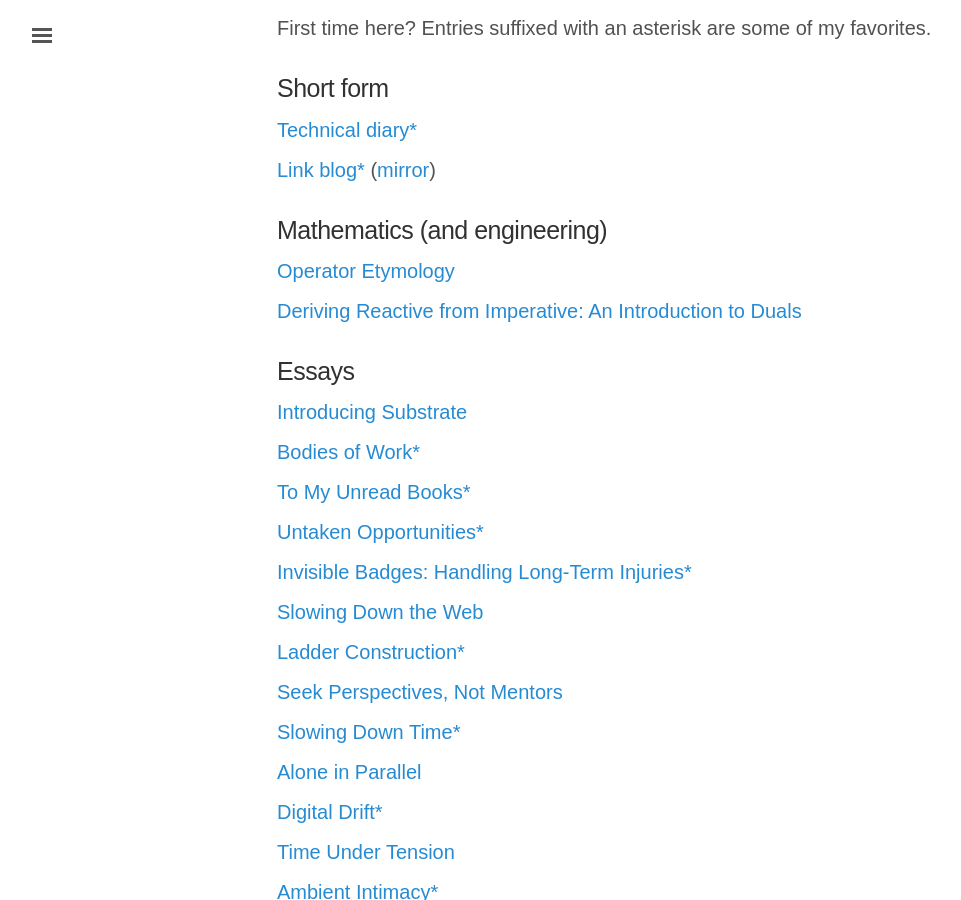
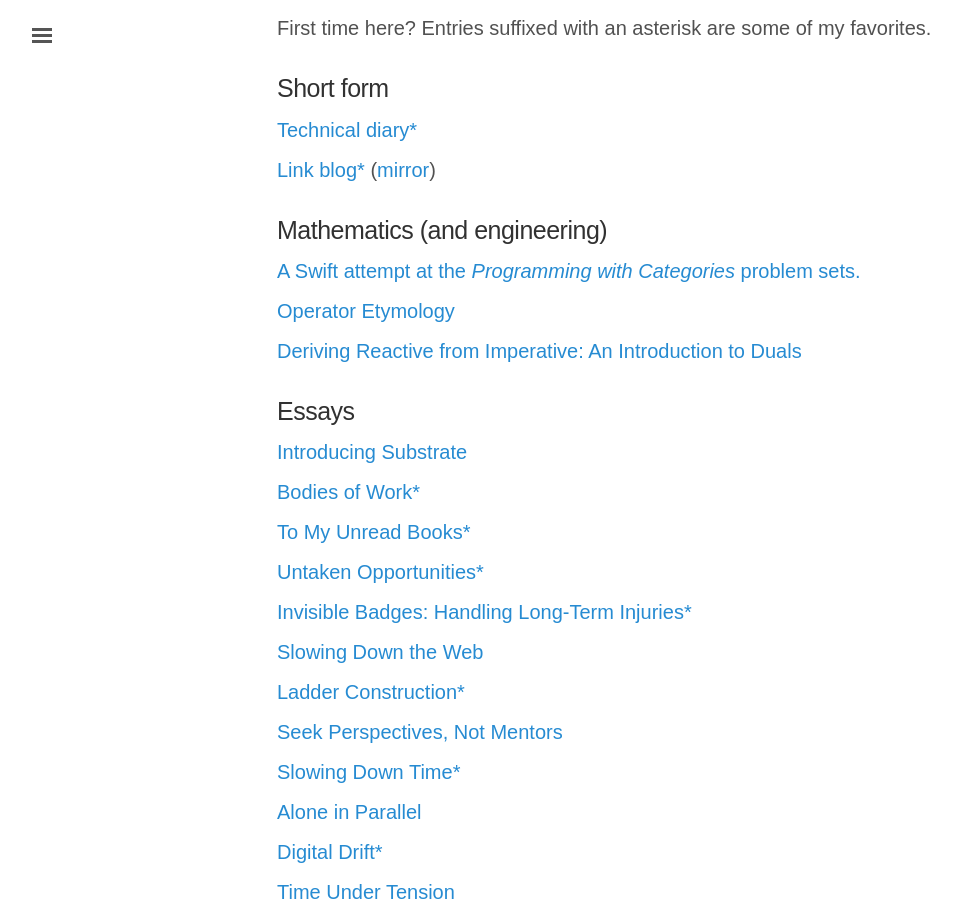
Before and after one commit to rvsrvs/jasdev.github.io, a Jekyll site: the page built from index.html, in a window 1280 px wide and 900 px high, scrolled down 443 px. Shown: the whole window, without its empty margins (3-964 px from the left). Built offline with Jekyll 4.4.1, drawn with Linux system fonts in a browser that asks for light colours; some web fonts are replaced.

Commit message:
Adds 18.S097 problem set attempts in Swift to Mathematics section.

```diff
--- a/index.html
+++ b/index.html
@@ -25,6 +25,9 @@
   </div>
 
   <h3>Mathematics (and engineering)</h3>
+  <div class="post-link">
+    <a href="https://github.com/jasdev/18S097-swift">A Swift attempt at the <i>Programming with Categories</i> problem sets.</a>
+  </div>
 
   {% assign technical = site.posts | where:"type","engineering" %}
   {% for post in technical %}
```
